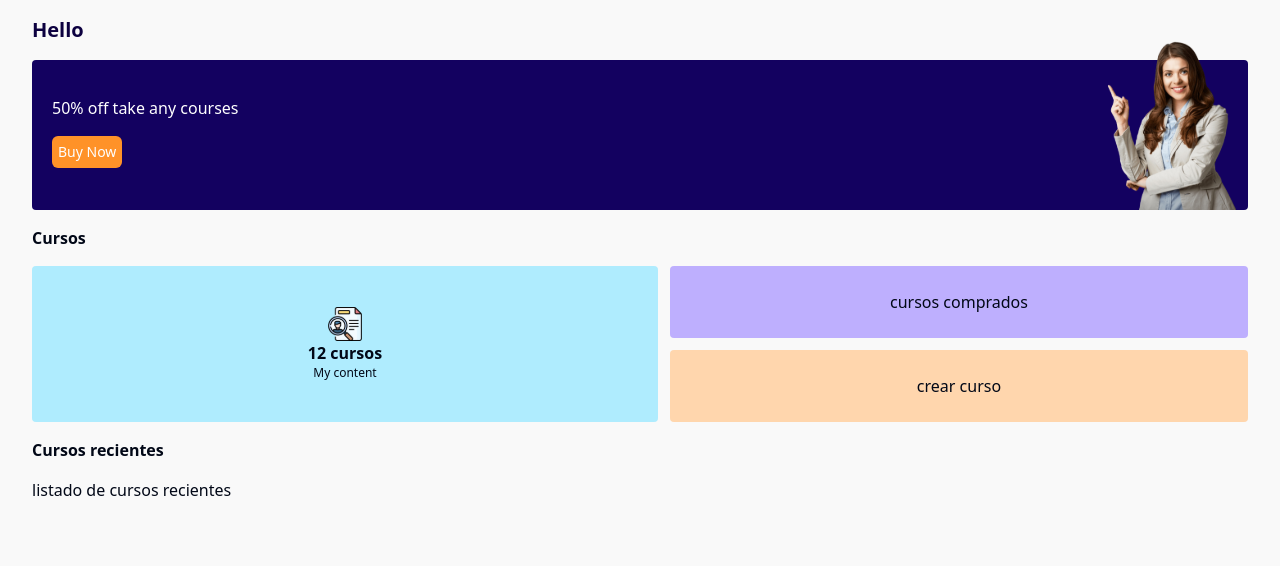
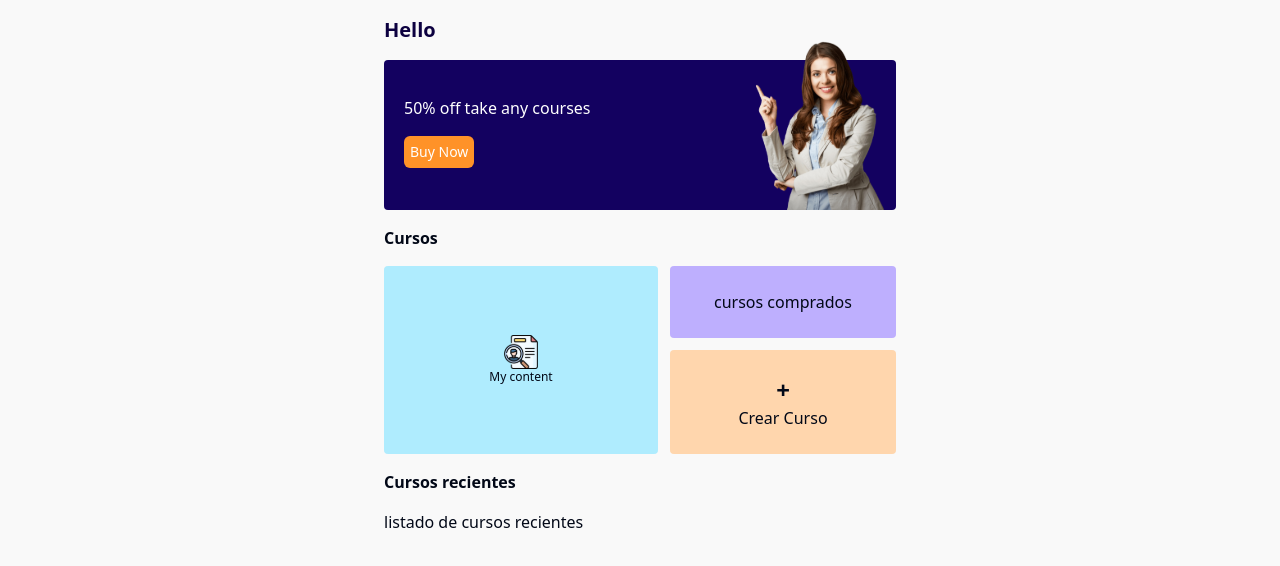
Before and after one commit to factoriaf5-p7/ui-uknow-stiinta, a React (Vite) app in the folder Front/: page /user in a window 1280 px wide. Shown: the top 566 px of the page. Built offline with nearby package versions, Linux system fonts and the light colour scheme.

Commit message:
consumir datos de la api para el dashboard

```diff
--- a/Front/src/components/ui/Alert.tsx
+++ b/Front/src/components/ui/Alert.tsx
@@ -12,10 +12,12 @@ import { AxiosResponse } from "axios";
 import { useState } from "react";
 import { BuyCourse } from "@/types/buyCourse.types";
 import { Course } from "@/types/course.type";
+import useAuth from "@/hooks/useAuth";
 
 type AlertProps = Partial<Course> & { textButton: string}
 
 function Alert( { textButton,  _id, name, price }: AlertProps): JSX.Element {
+    const {auth} = useAuth()
   const [buyCourseObject, setBuyCourseOject] = useState<BuyCourse>({
     userId: "",
     courseId: "",
@@ -24,14 +26,17 @@ function Alert( { textButton,  _id, name, price }: AlertProps): JSX.Element {
   const handleBuyCourse = async () => {
     try {
       const buyCourseObject: BuyCourse = {
-        userId: localStorage.getItem("userId") || "",
+        userId: auth?.user?.data._id || "",
         courseId: _id || "" ,
       };
 console.log(buyCourseObject.courseId);
 
       const response: AxiosResponse = await buyCourse(buyCourseObject);
-      console.log(response.data.data);
+      console.log(response);
       setBuyCourseOject(buyCourseObject); // Mover esta línea aquí
+      if(response.data.status=== 200){
+        alert(response.data.message)
+      }
     } catch (error) {
       console.error("Error al comprar el curso:", error);
     }
--- a/Front/src/pages/UserDashboard.tsx
+++ b/Front/src/pages/UserDashboard.tsx
@@ -4,23 +4,30 @@
 // import { AxiosResponse } from "axios"
 // import { useEffect, useState } from "react"
 
-import Button from "@/components/ui/Button"
-import useAuth from "@/hooks/useAuth"
-
+import Button from "@/components/ui/Button";
+import useAuth from "@/hooks/useAuth";
 
 function UserDashboard() {
-  const {auth} = useAuth()
+  const { auth } = useAuth();
 
   return (
-
     <section className="container">
-      <h1 className="text-dark text-xl font-semibold w-2/3 my-4 ">Hello<br></br> { auth?.user?.data.name }</h1>
+      <div className=" max-w-lg mx-auto ">
+        <h1 className="text-dark text-xl font-semibold w-2/3 my-4 ">
+          Hello<br></br> {auth?.user?.data.name}
+        </h1>
 
         <article className=" relative">
           <div className="bg-btnOscuro p-5 rounded-sm h-[150px]">
-          <h3 className="text-white font-normal w-2/3 my-4">50% off take any courses</h3>
-          <Button children="Buy Now" color="bg-orange" text="text-white"  />
-          <img className="absolute bg-transparent top-[-31px] right-0 " src="girl-image.svg" alt="girl image" />
+            <h3 className="text-white font-normal w-2/3 my-4">
+              50% off take any courses
+            </h3>
+            <Button children="Buy Now" color="bg-orange" text="text-white" />
+            <img
+              className="absolute bg-transparent top-[-31px] right-0 "
+              src="girl-image.svg"
+              alt="girl image"
+            />
           </div>
         </article>
 
@@ -28,25 +35,36 @@ function UserDashboard() {
 
         <article className="flex gap-3 ">
           <div className="flex-1 rounded-sm bg-blueLight p-6 grid place-content-center">
-          <img className="m-auto" src="../../public/icon-search.svg" alt="icon search" />
-          <h5 className="font-semibold text-center">12 cursos</h5>
+            <img
+              className="m-auto"
+              src="../../public/icon-search.svg"
+              alt="icon search"
+            />
+            <h5 className="font-semibold text-center">
+              {auth?.user?.data.created_courses.length}
+            </h5>
             <p className="text-center  text-xs">My content</p>
           </div>
           <div className="flex-1">
-          <div className="rounded-sm bg-purple p-6 mb-3 text-center">cursos comprados</div>
-          <div className="rounded-sm bg-orangeLight p-6 text-center">crear curso</div>
+            <div className="rounded-sm bg-purple p-6 mb-3 text-center">
+              <h5 className="font-semibold text-center">
+                {auth?.user?.data.bought_courses.length}
+              </h5>
+              cursos comprados
+            </div>
+            <div className="rounded-sm bg-orangeLight p-6 text-center">
+              <h3 className="font-bold text-2xl ">+</h3>
+              <p>Crear Curso</p>
+            </div>
           </div>
         </article>
-
+      </div>
+      <div className="max-w-lg mx-auto ">
         <h2 className="my-4 font-semibold">Cursos recientes</h2>
-      <article>
-        listado de cursos recientes
-      </article>
-
-
-
+        <article>listado de cursos recientes</article>
+      </div>
     </section>
-  )
+  );
 }
 
-export default UserDashboard
+export default UserDashboard;
```
Lines whose indentation alone changed are shown as unchanged.
